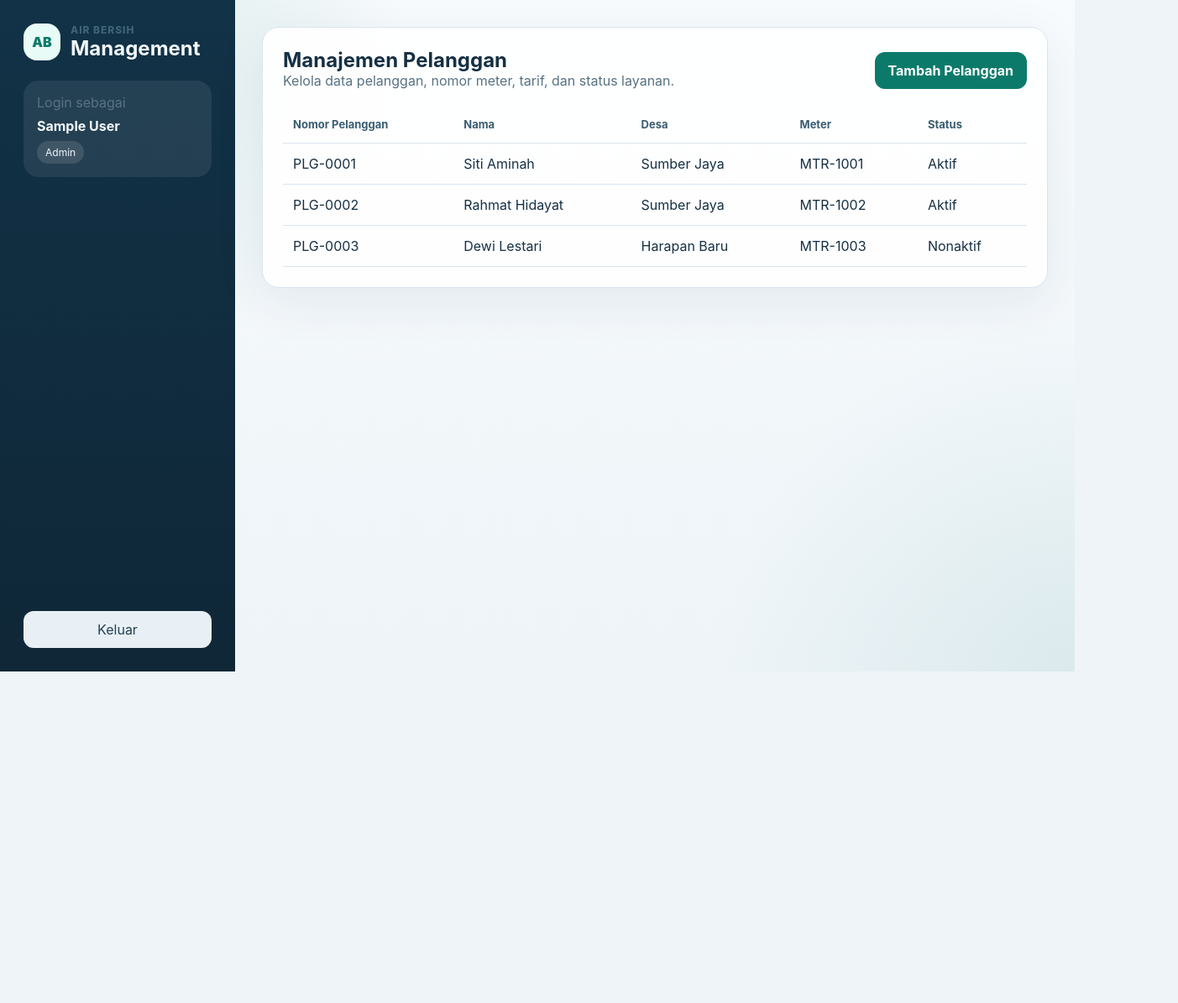
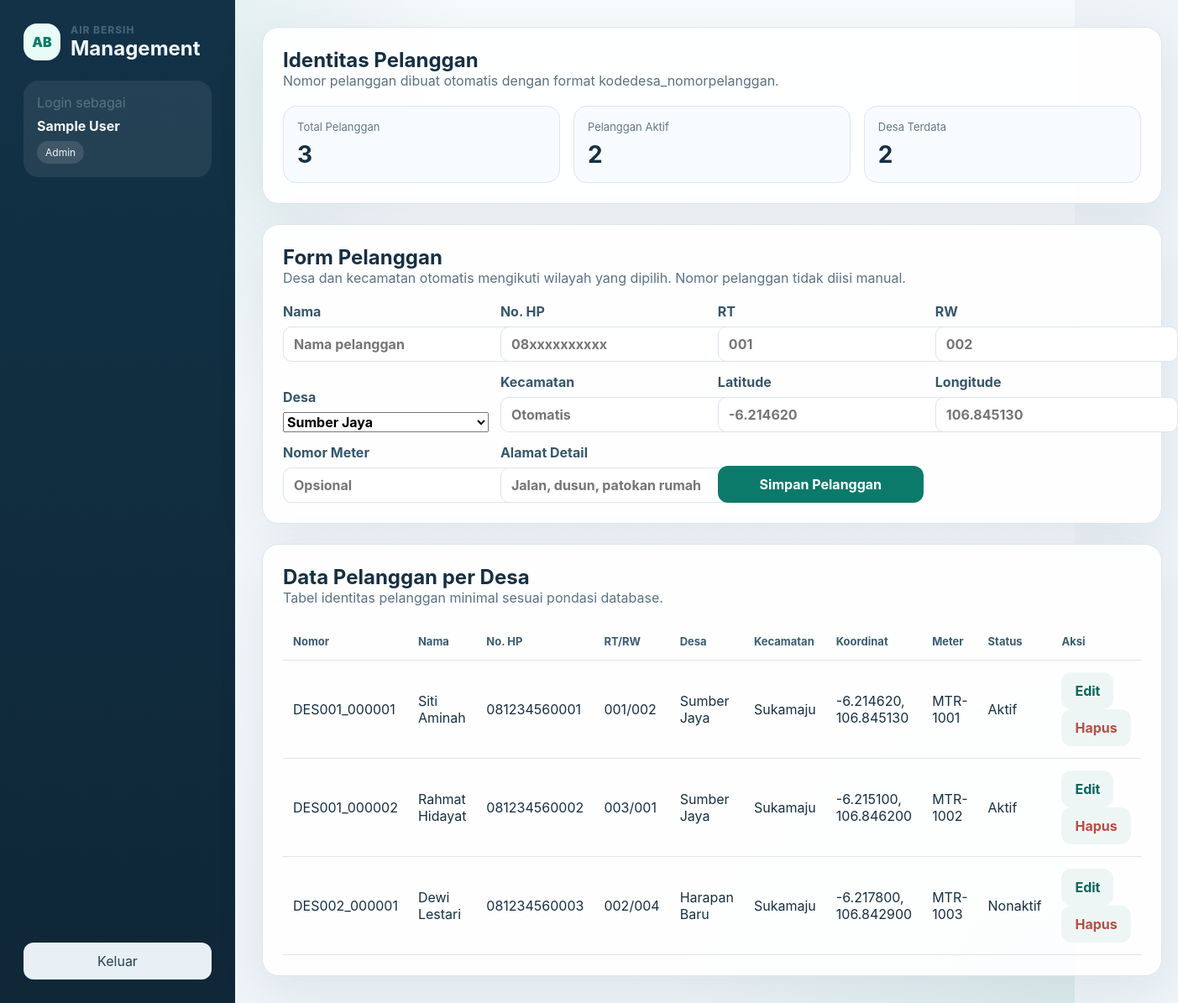
Before and after one commit to tofikcilik/agen_ai, a React (Vite) app in the folder frontend-web/: page /pelanggan in a window 1280 px wide. Shown: the whole page at 84% size, 1403 px wide, since content can reach past the window. Before the commit the page ends 800 px from the top, so only its background shows below. Built offline with nearby package versions, Linux system fonts and the light colour scheme; sample sign-in values are in the browser's storage.

Commit message:
feat(frontend): align customer page with identity schema

```diff
--- a/frontend-web/src/pages/CustomersPage.jsx
+++ b/frontend-web/src/pages/CustomersPage.jsx
@@ -1,24 +1,98 @@
-import DataTable from '../components/DataTable';
 import PageSection from '../components/PageSection';
-import { customers } from '../data/mockData';
+
+const customers = [
+  {
+    customer_number: 'DES001_000001',
+    name: 'Siti Aminah',
+    phone: '081234560001',
+    rt: '001',
+    rw: '002',
+    village: 'Sumber Jaya',
+    district: 'Sukamaju',
+    coordinates: '-6.214620, 106.845130',
+    meter_number: 'MTR-1001',
+    status: 'Aktif',
+  },
+  {
+    customer_number: 'DES001_000002',
+    name: 'Rahmat Hidayat',
+    phone: '081234560002',
+    rt: '003',
+    rw: '001',
+    village: 'Sumber Jaya',
+    district: 'Sukamaju',
+    coordinates: '-6.215100, 106.846200',
+    meter_number: 'MTR-1002',
+    status: 'Aktif',
+  },
+  {
+    customer_number: 'DES002_000001',
+    name: 'Dewi Lestari',
+    phone: '081234560003',
+    rt: '002',
+    rw: '004',
+    village: 'Harapan Baru',
+    district: 'Sukamaju',
+    coordinates: '-6.217800, 106.842900',
+    meter_number: 'MTR-1003',
+    status: 'Nonaktif',
+  },
+];
 
 export default function CustomersPage() {
   return (
-    <PageSection
-      title="Manajemen Pelanggan"
-      description="Kelola data pelanggan, nomor meter, tarif, dan status layanan."
-      action={<button className="primary-button">Tambah Pelanggan</button>}
-    >
-      <DataTable
-        columns={[
-          { key: 'number', label: 'Nomor Pelanggan' },
-          { key: 'name', label: 'Nama' },
-          { key: 'village', label: 'Desa' },
-          { key: 'meter', label: 'Meter' },
-          { key: 'status', label: 'Status' },
-        ]}
-        rows={customers}
-      />
-    </PageSection>
+    <div className="stack">
+      <PageSection title="Identitas Pelanggan" description="Nomor pelanggan dibuat otomatis dengan format kodedesa_nomorpelanggan.">
+        <div className="metric-row">
+          <div><span>Total Pelanggan</span><strong>{customers.length}</strong></div>
+          <div><span>Pelanggan Aktif</span><strong>{customers.filter((item) => item.status === 'Aktif').length}</strong></div>
+          <div><span>Desa Terdata</span><strong>{new Set(customers.map((item) => item.village)).size}</strong></div>
+        </div>
+      </PageSection>
+
+      <PageSection title="Form Pelanggan" description="Desa dan kecamatan otomatis mengikuti wilayah yang dipilih. Nomor pelanggan tidak diisi manual.">
+        <div className="form-grid">
+          <label>Nama<input placeholder="Nama pelanggan" /></label>
+          <label>No. HP<input placeholder="08xxxxxxxxxx" /></label>
+          <label>RT<input placeholder="001" /></label>
+          <label>RW<input placeholder="002" /></label>
+          <label>Desa<select><option>Sumber Jaya</option><option>Harapan Baru</option></select></label>
+          <label>Kecamatan<input placeholder="Otomatis" disabled /></label>
+          <label>Latitude<input placeholder="-6.214620" /></label>
+          <label>Longitude<input placeholder="106.845130" /></label>
+          <label>Nomor Meter<input placeholder="Opsional" /></label>
+          <label>Alamat Detail<input placeholder="Jalan, dusun, patokan rumah" /></label>
+          <button className="primary-button">Simpan Pelanggan</button>
+        </div>
+      </PageSection>
+
+      <PageSection title="Data Pelanggan per Desa" description="Tabel identitas pelanggan minimal sesuai pondasi database.">
+        <div className="table-wrap">
+          <table className="data-table">
+            <thead>
+              <tr>
+                <th>Nomor</th><th>Nama</th><th>No. HP</th><th>RT/RW</th><th>Desa</th><th>Kecamatan</th><th>Koordinat</th><th>Meter</th><th>Status</th><th>Aksi</th>
+              </tr>
+            </thead>
+            <tbody>
+              {customers.map((item) => (
+                <tr key={item.customer_number}>
+                  <td>{item.customer_number}</td>
+                  <td>{item.name}</td>
+                  <td>{item.phone}</td>
+                  <td>{item.rt}/{item.rw}</td>
+                  <td>{item.village}</td>
+                  <td>{item.district}</td>
+                  <td>{item.coordinates}</td>
+                  <td>{item.meter_number}</td>
+                  <td>{item.status}</td>
+                  <td><button className="ghost-button">Edit</button> <button className="ghost-button danger-text">Hapus</button></td>
+                </tr>
+              ))}
+            </tbody>
+          </table>
+        </div>
+      </PageSection>
+    </div>
   );
 }
```
